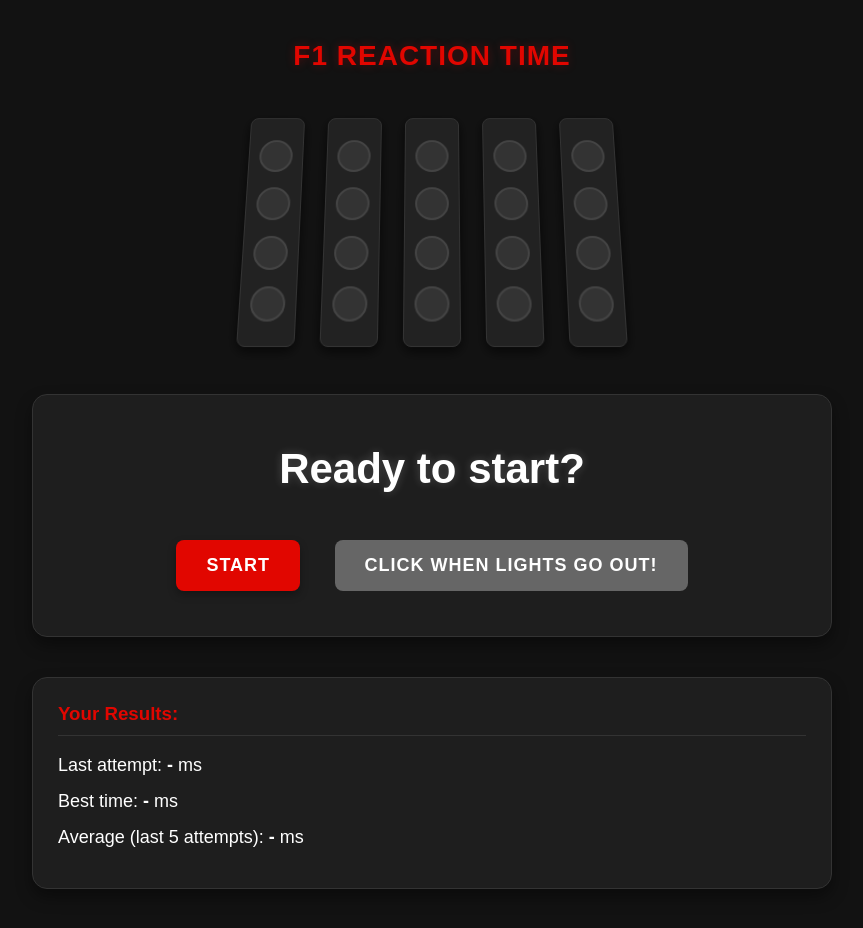
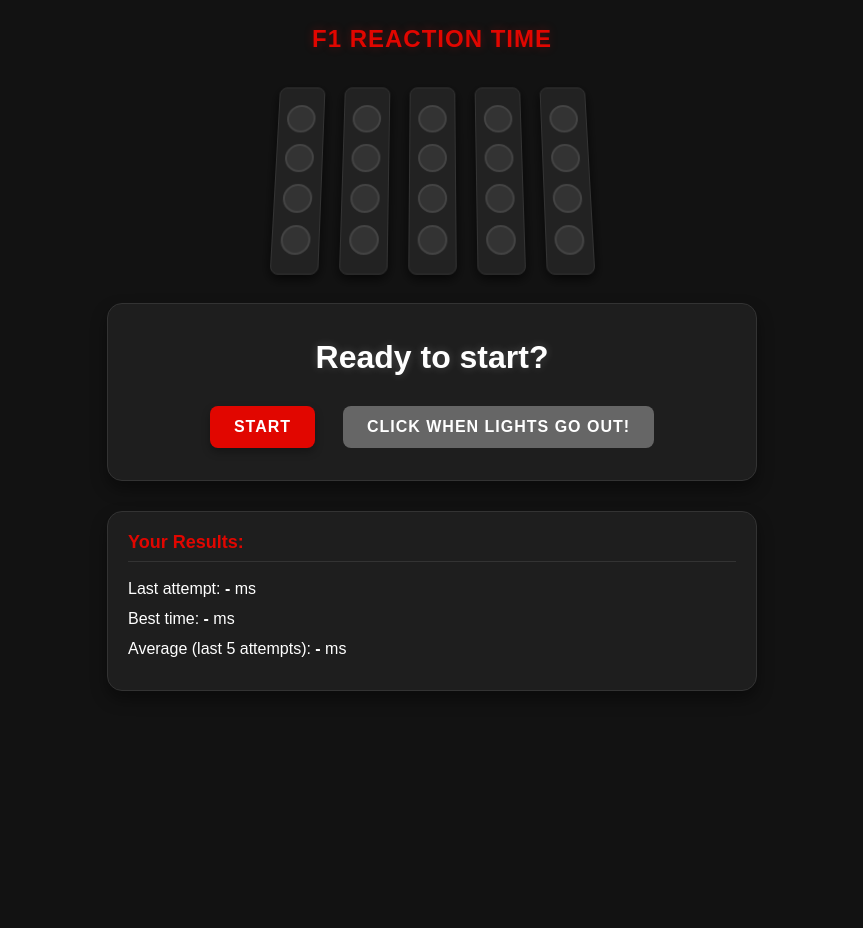
Before and after one commit to 00mvs/f1-reaction-game, a plain HTML site: page index.html in a window 1280 px wide. Shown: the whole page, without its empty margins (208-1071 px from the left). After the commit the page ends 800 px from the top, so only its background shows below. Drawn offline with Linux system fonts and the light colour scheme.

Commit message:
Update index.html

```diff
--- a/index.html
+++ b/index.html
@@ -10,19 +10,20 @@
             text-align: center;
             background-color: #121212;
             color: white;
-            padding: 20px;
+            padding: 15px;
             margin: 0;
+            font-size: 14px;
         }
 
         .container {
-            max-width: 800px;
+            max-width: 650px;
             margin: 0 auto;
-            padding: 20px;
+            padding: 10px;
         }
 
         .title {
-            font-size: 28px;
-            margin-bottom: 30px;
+            font-size: 24px;
+            margin-bottom: 20px;
             color: #e10600;
             font-weight: bold;
             letter-spacing: 1px;
@@ -32,15 +33,15 @@
         .lights-container {
             display: flex;
             justify-content: center;
-            margin: 40px 0;
+            margin: 30px 0;
             perspective: 500px;
         }
 
         .light-panel {
             background-color: #222;
             border-radius: 8px;
-            padding: 15px 10px;
-            margin: 0 12px;
+            padding: 12px 8px;
+            margin: 0 10px;
             display: flex;
             flex-direction: column;
             align-items: center;
@@ -50,11 +51,11 @@
         }
 
         .light {
-            width: 30px;
-            height: 30px;
+            width: 25px;
+            height: 25px;
             border-radius: 50%;
             background-color: #333;
-            margin: 8px 0;
+            margin: 6px 0;
             transition: background-color 0.2s;
             border: 2px solid #444;
         }
@@ -66,8 +67,8 @@
         }
 
         .game-area {
-            margin-top: 50px;
-            padding: 30px;
+            margin-top: 30px;
+            padding: 20px;
             border-radius: 15px;
             background-color: #1e1e1e;
             box-shadow: 0 8px 16px rgba(0, 0, 0, 0.4);
@@ -75,9 +76,9 @@
         }
 
         .result {
-            font-size: 42px;
-            margin: 20px 0;
-            min-height: 60px;
+            font-size: 32px;
+            margin: 15px 0;
+            min-height: 40px;
             font-weight: bold;
             text-shadow: 0 0 10px rgba(255, 255, 255, 0.2);
         }
@@ -86,12 +87,12 @@
             background-color: #e10600;
             color: white;
             border: none;
-            padding: 15px 30px;
-            font-size: 18px;
+            padding: 12px 24px;
+            font-size: 16px;
             border-radius: 8px;
             cursor: pointer;
             transition: all 0.3s;
-            margin: 15px;
+            margin: 12px;
             font-weight: bold;
             letter-spacing: 1px;
             box-shadow: 0 4px 8px rgba(0, 0, 0, 0.3);
@@ -116,10 +117,10 @@
         }
 
         .stats {
-            margin-top: 40px;
+            margin-top: 30px;
             text-align: left;
             background-color: #1e1e1e;
-            padding: 25px;
+            padding: 20px;
             border-radius: 15px;
             box-shadow: 0 8px 16px rgba(0, 0, 0, 0.4);
             border: 1px solid #333;
@@ -128,13 +129,14 @@
         .stats h3 {
             color: #e10600;
             border-bottom: 1px solid #333;
-            padding-bottom: 10px;
+            padding-bottom: 8px;
             margin-top: 0;
+            font-size: 18px;
         }
 
         .stats p {
-            font-size: 18px;
-            margin: 15px 0;
+            font-size: 16px;
+            margin: 12px 0;
         }
 
         .stats span {
```
